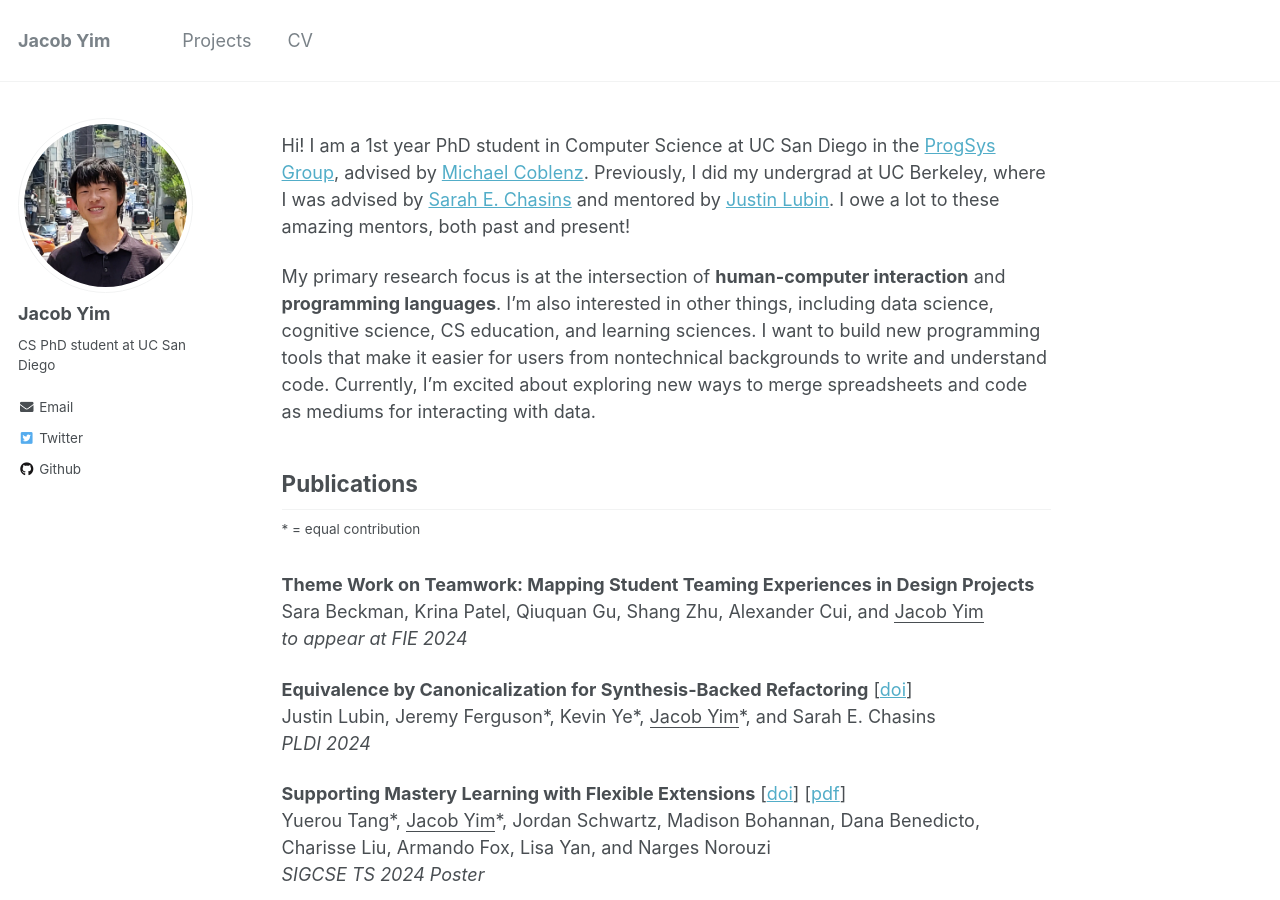
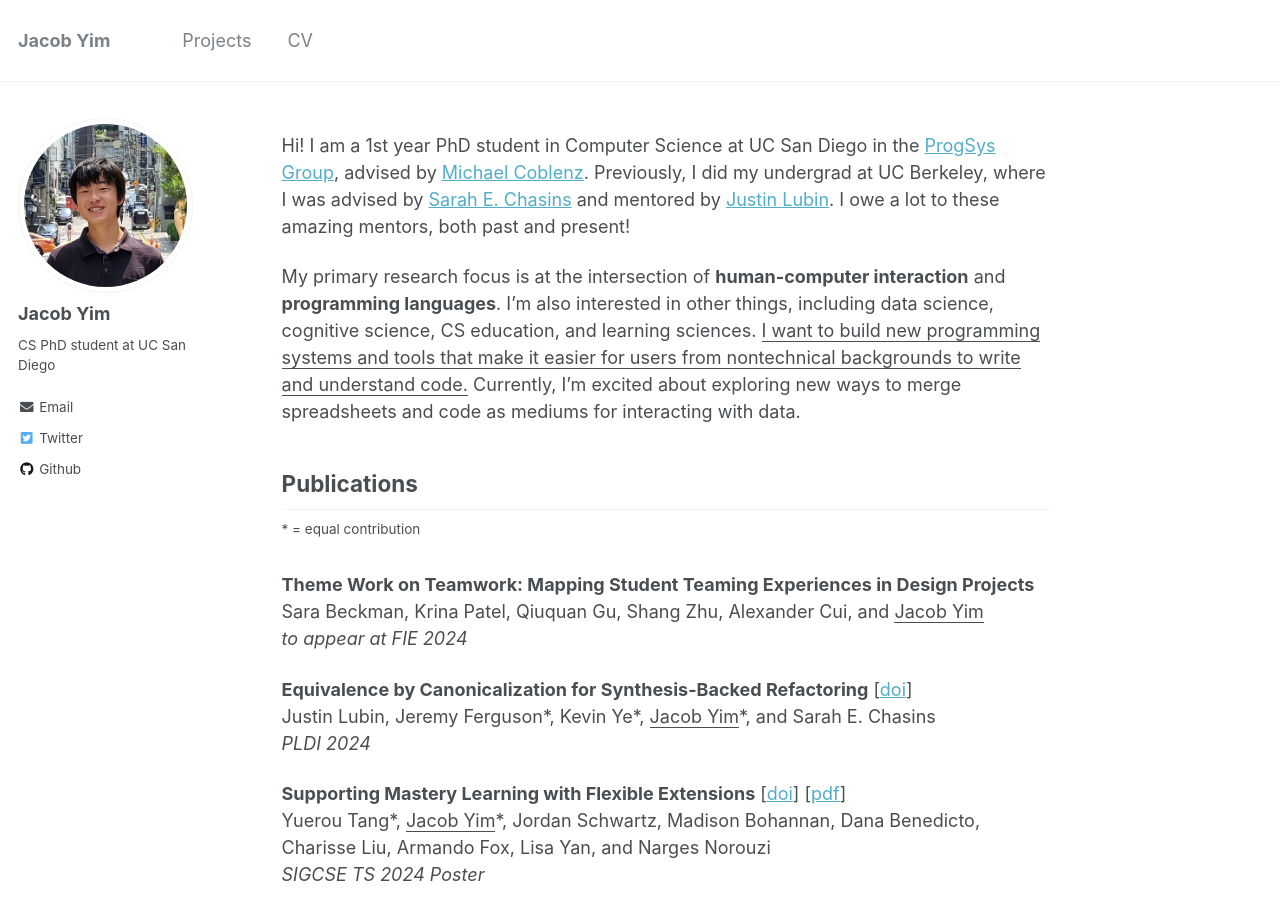
Before and after one commit to jcbym/jcbym.github.io, a Jekyll site: the page built from _pages/about.md, in a window 1280 px wide and 900 px high. Built offline with Jekyll 4.4.1, drawn with Linux system fonts in a browser that asks for light colours.

Commit message:
tweak about.md

```diff
--- a/_pages/about.md
+++ b/_pages/about.md
@@ -9,7 +9,7 @@ redirect_from:
 
 Hi! I am a 1st year PhD student in Computer Science at UC San Diego in the [ProgSys Group](https://cseweb.ucsd.edu/groups/progsys/), advised by [Michael Coblenz](https://cseweb.ucsd.edu/~mcoblenz/). Previously, I did my undergrad at UC Berkeley, where I was advised by [Sarah E. Chasins](https://schasins.com/) and mentored by [Justin Lubin](https://jlubin.net/).  I owe a lot to these amazing mentors, both past and present!
 
-My primary research focus is at the intersection of **human-computer interaction** and **programming languages**. I'm also interested in other things, including data science, cognitive science, CS education, and learning sciences. I want to build new programming tools that make it easier for users from nontechnical backgrounds to write and understand code. Currently, I'm excited about exploring new ways to merge spreadsheets and code as mediums for interacting with data.
+My primary research focus is at the intersection of **human-computer interaction** and **programming languages**. I'm also interested in other things, including data science, cognitive science, CS education, and learning sciences. <ins>I want to build new programming systems and tools that make it easier for users from nontechnical backgrounds to write and understand code.</ins> Currently, I'm excited about exploring new ways to merge spreadsheets and code as mediums for interacting with data.
 
 ## Publications
 <sup>\* = equal contribution</sup>
```
